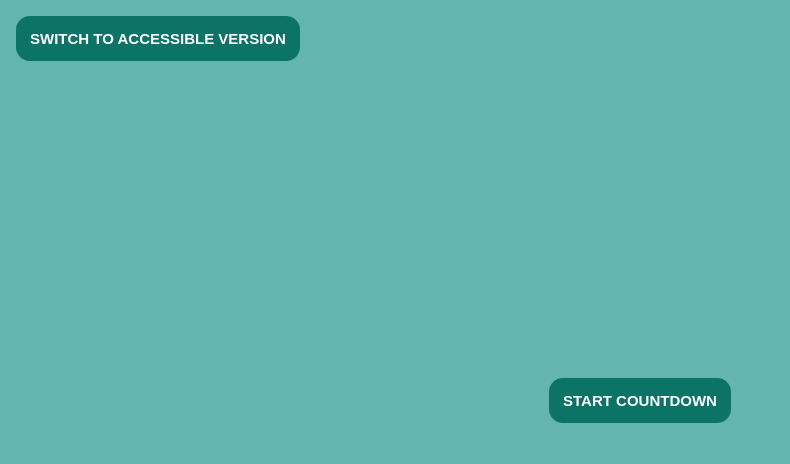
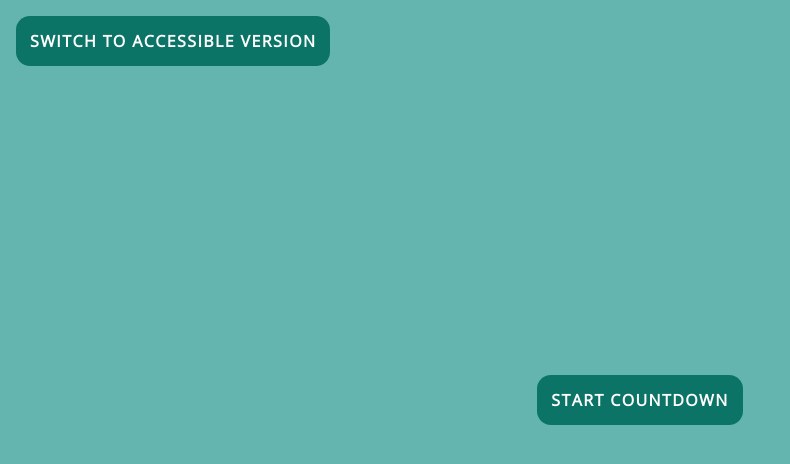
Before and after one commit to mesihtasci/countdown, a React (Create React App) app: page / in a window 1280 px wide. Shown: the top 464 px of the page, without its empty margins (0-790 px from the left). Built offline with nearby package versions, Linux system fonts and the light colour scheme.

Commit message:
change fontstyle

```diff
--- a/src/components/Button/Button.module.css
+++ b/src/components/Button/Button.module.css
@@ -9,11 +9,13 @@
   text-align: center;
   text-decoration: none;
   transition: background-color 0.3s ease;
-  font-size: 15px;
+  font-size: 16px;
   font-weight: 700;
   margin: 0;
   outline: none;
   text-transform: uppercase;
+  font-family: "Open Sans";
+  letter-spacing: 1.4px;
 }
 
 .button:hover {
```
